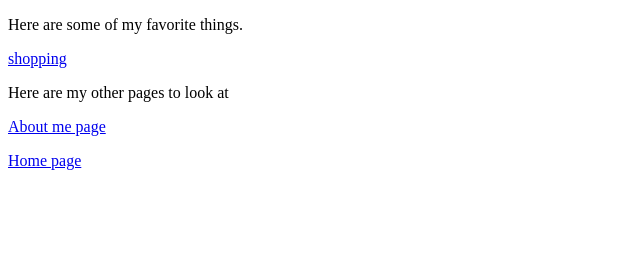
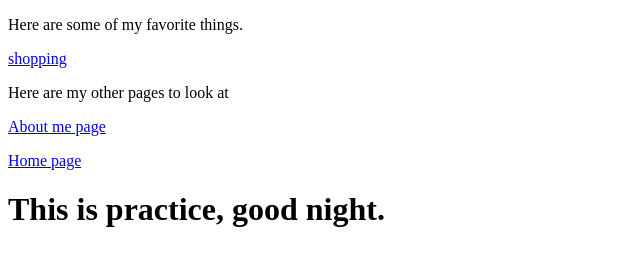
Before and after one commit to nicole-horne-25/website-practice-class2, a plain HTML site: page favorites.html in a window 1280 px wide. Shown: the whole page, without its empty margins (0-640 px from the left). Drawn offline with Linux system fonts and the light colour scheme.

Commit message:
Update favorites.html

```diff
--- a/favorites.html
+++ b/favorites.html
@@ -12,4 +12,5 @@
  <p><a href="index.html">Home page</a> </p>
 
 </body>
+    <h1> This is practice, good night. </h1>
 </html>
```
